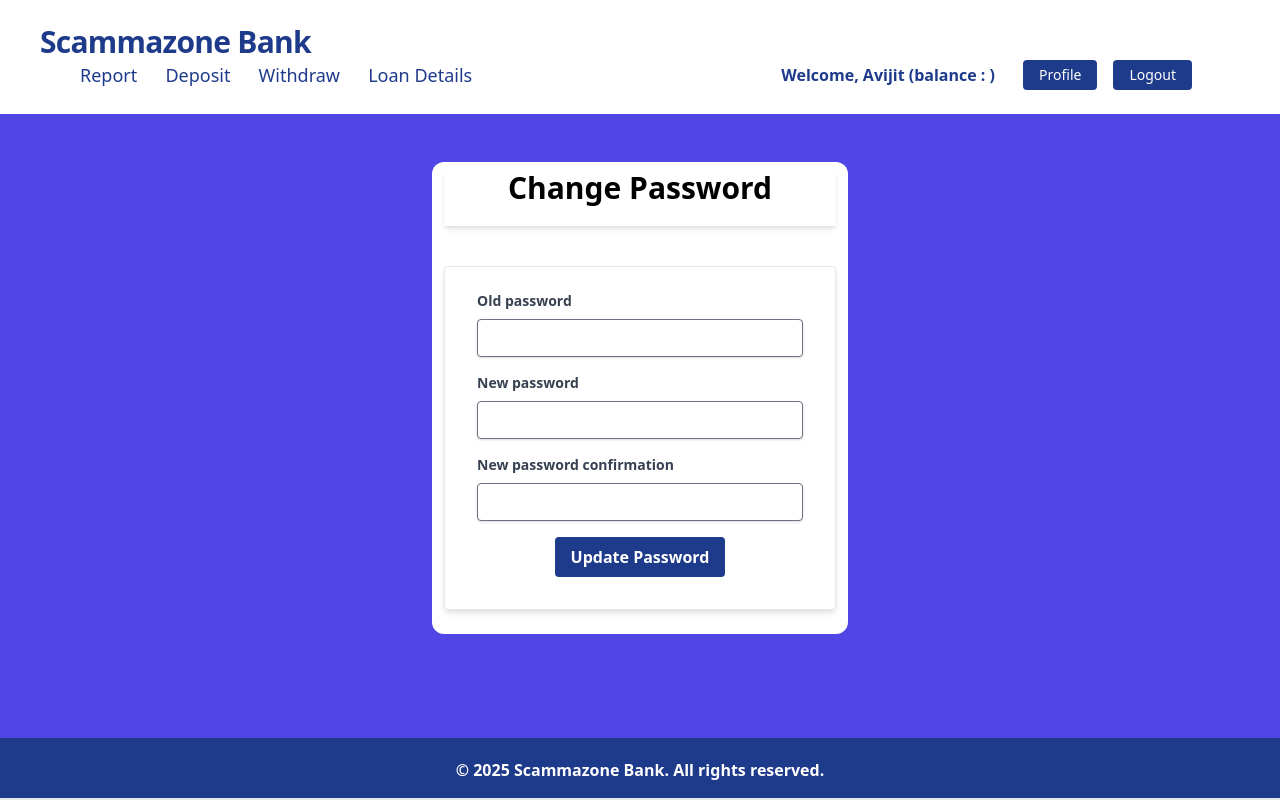
After one commit to InfinityLoop953/mamar_bank, a Django app: page /accounts/passchange/ in a window 1280 px wide. The commit adds this page. Run offline with Django 5.2, Linux system fonts and the light colour scheme; a user stored in the database is signed in; data comes from the database, SQL or seed files in the repository; both versions use the stored data as it was after the commit.

Commit message:
Password change added

```diff
--- /dev/null
+++ b/accounts/templates/accounts/passchange.html
@@ -0,0 +1,45 @@
+{% extends 'base.html' %}
+{% block content %}
+{% if form.non_field_errors %}
+    {% for error in form.non_field_errors %}
+    <div class="bg-red-100 border border-red-400 text-red-700 px-4 py-3 rounded relative mt-2" role="alert">
+        <p class="font-bold">Error!</p>
+        <p class="block sm:inline">{{ error }}</p>
+    </div>
+    {% endfor %}
+{% endif %}
+<div class="grid grid-cols-3 gap-4">
+    <div></div>
+    <div class="py-2 px-3 rounded-xl bg-white mt-12">
+        <h1 class="font-bold text-3xl text-center pb-5 shadow-md">Change Password</h1>
+        <div class="w-full mt-10">
+            <form method="post" class="shadow-md border border-gray-200 rounded px-8 pt-6 pb-8 mb-4">
+                {% csrf_token %}
+                {% for hidden_field in form.hidden_fields %}
+                    {{ hidden_field.errors }}
+                    {{ hidden_field }}
+                {% endfor %}
+                {% for field in form.visible_fields %}
+                <div class="mb-4">
+                    <label class="block text-gray-700 text-sm font-bold mb-2" for="{{ field.id_for_label }}">
+                        {{ field.label }}
+                    </label>
+                    <input class="shadow appearance-none border border-gray-500 rounded w-full py-2 px-3 text-gray-700 leading-tight focus:outline-none focus:shadow-outline" name="{{ field.name }}" id="{{ field.id_for_label }}" type="{{ field.widget_type }}">
+                </div>
+                {% if field.errors %}
+                    {% for error in field.errors %}
+                    <p class="text-red-600 text-sm italic pb-2">{{ error }}</p>
+                    {% endfor %}
+                {% endif %}
+                {% endfor %}
+
+                <div class="flex items-center justify-center w-full">
+                    <button class="bg-blue-900 hover:bg-blue-700 text-white font-bold py-2 px-4 rounded focus:outline-none focus:shadow-outline" type="submit">
+                        Update Password
+                    </button>
+                </div>
+            </form>
+        </div>
+    </div>
+</div>
+{% endblock %}
--- a/accounts/urls.py
+++ b/accounts/urls.py
@@ -1,12 +1,13 @@
 
 from django.urls import path
-from . views import UserRegistrationsView,UserLoginView,UserLogoutView,UserProfileView
+from . views import UserRegistrationsView,UserLoginView,UserLogoutView,UserProfileView,UserPasswordChangeView
 
 urlpatterns = [
 
     path('register/', UserRegistrationsView.as_view(),name='register'),
     path('login/', UserLoginView.as_view(),name='login'),
     path('logout/', UserLogoutView.as_view(),name='logout'),
-    path('profile/', UserProfileView.as_view(), name='profile' )
+    path('profile/', UserProfileView.as_view(), name='profile' ),
+    path('passchange/', UserPasswordChangeView.as_view(), name='password_change'),
 
 ]
--- a/accounts/views.py
+++ b/accounts/views.py
@@ -4,8 +4,11 @@ from .forms import UserRegistrationForm,UserUpdateForm
 from django.contrib.auth import login
 from django.urls import reverse_lazy
 from django.views import View
-from django.contrib.auth.views import LoginView,LogoutView
+from django.contrib.auth.views import LoginView,LogoutView,PasswordChangeView
 from .models import UserBankAccount, UserAddress
+from django.contrib.auth import update_session_auth_hash
+
+
 
 # Create your views here.
 
@@ -49,3 +52,16 @@ class UserProfileView(View):
             'user_address': user_address,
         }
         return render(request, self.template_name, context)
+
+
+
+from django.contrib.auth import logout
+
+class UserPasswordChangeView(PasswordChangeView):
+    template_name = 'accounts/passchange.html'
+    success_url = reverse_lazy('login')  # Redirect to login page after logout
+
+    def form_valid(self, form):
+        response = super().form_valid(form)
+        logout(self.request)  # Log the user out
+        return response
```
Also changed, not shown: accounts/templates/accounts/profile.html (+15 -1 lines), db.sqlite3.
